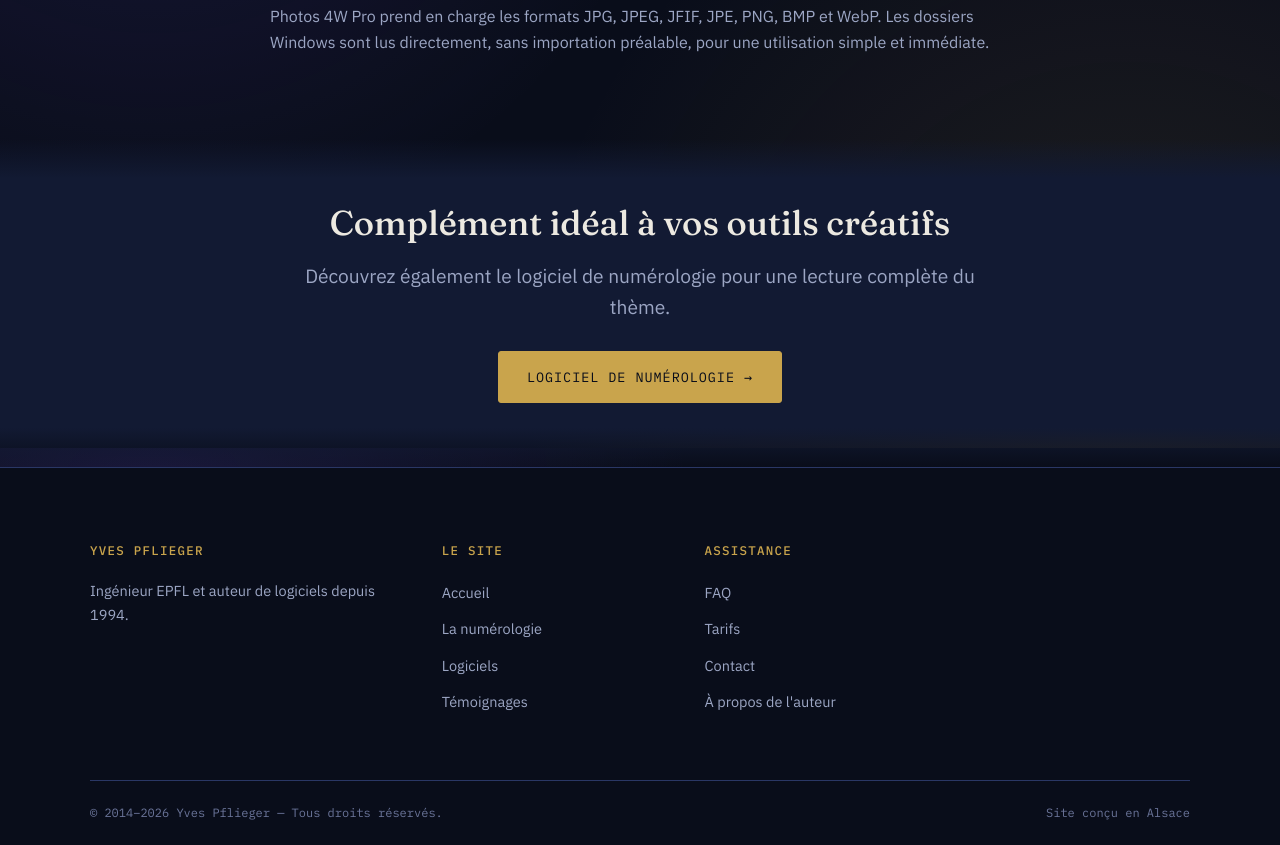
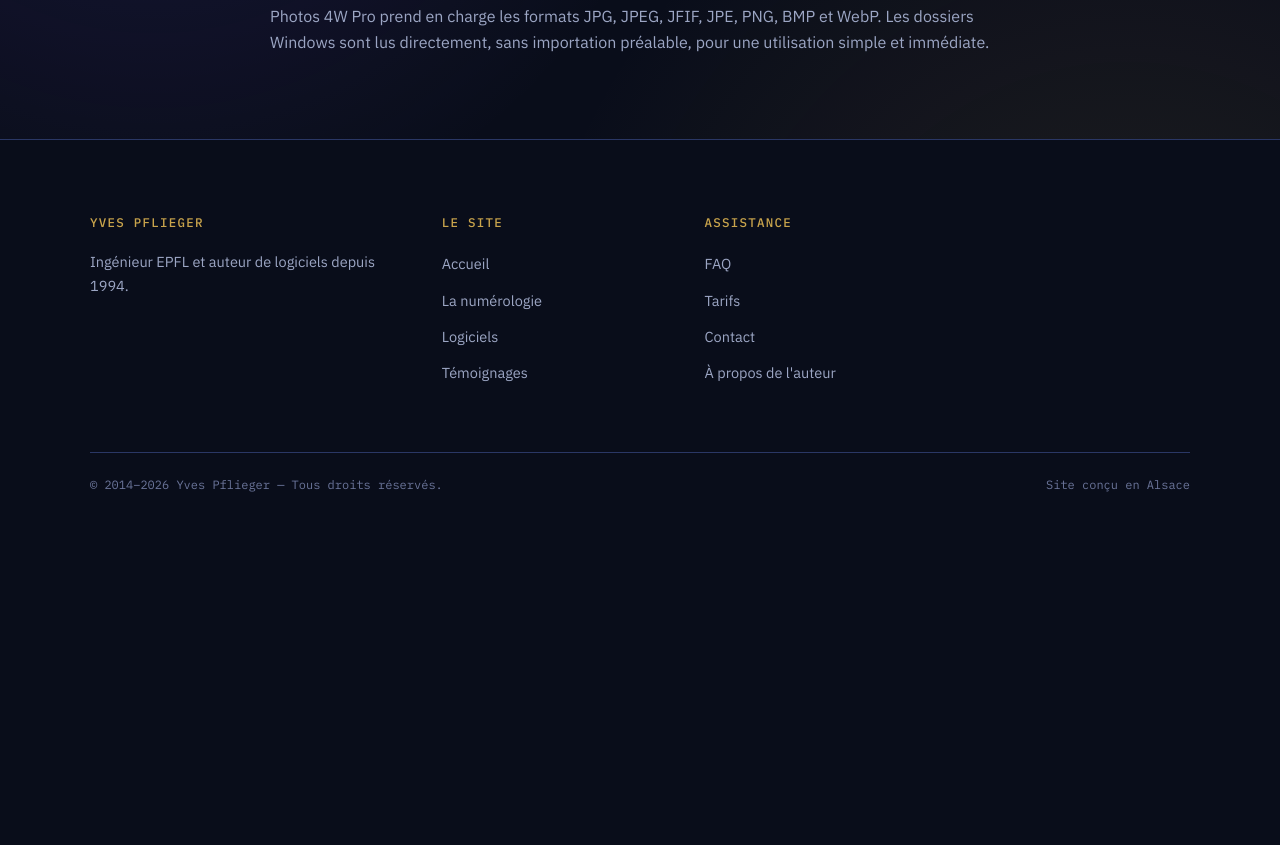
Before and after one commit to Yves-Pflieger/logiciel, a plain HTML site: page logiciels/logiciel-photos4wpro.html in a window 1280 px wide. Shown: the part 1152-1997 px from the top of the page. After the commit the page ends 1669 px from the top, so only its background shows below. Drawn offline with Linux system fonts and the light colour scheme.

Commit message:
Add files via upload

```diff
--- a/logiciels/logiciel-photos4wpro.html
+++ b/logiciels/logiciel-photos4wpro.html
@@ -86,13 +86,6 @@
     </div>
   </section>
 
-  <section class="section section--alt text-center">
-    <div class="container">
-      <h2>Complément idéal à vos outils créatifs</h2>
-      <p class="lede" style="margin:0 auto 28px;">Découvrez également le logiciel de numérologie pour une lecture complète du thème.</p>
-      <a href="logiciel-numerologie.html" class="btn-primary">Logiciel de numérologie →</a>
-    </div>
-  </section>
 </main>
 
 <footer class="site-footer">
```
Also changed, not shown: logiciels/logiciel-numerologie.html (+1 -1 lines).
